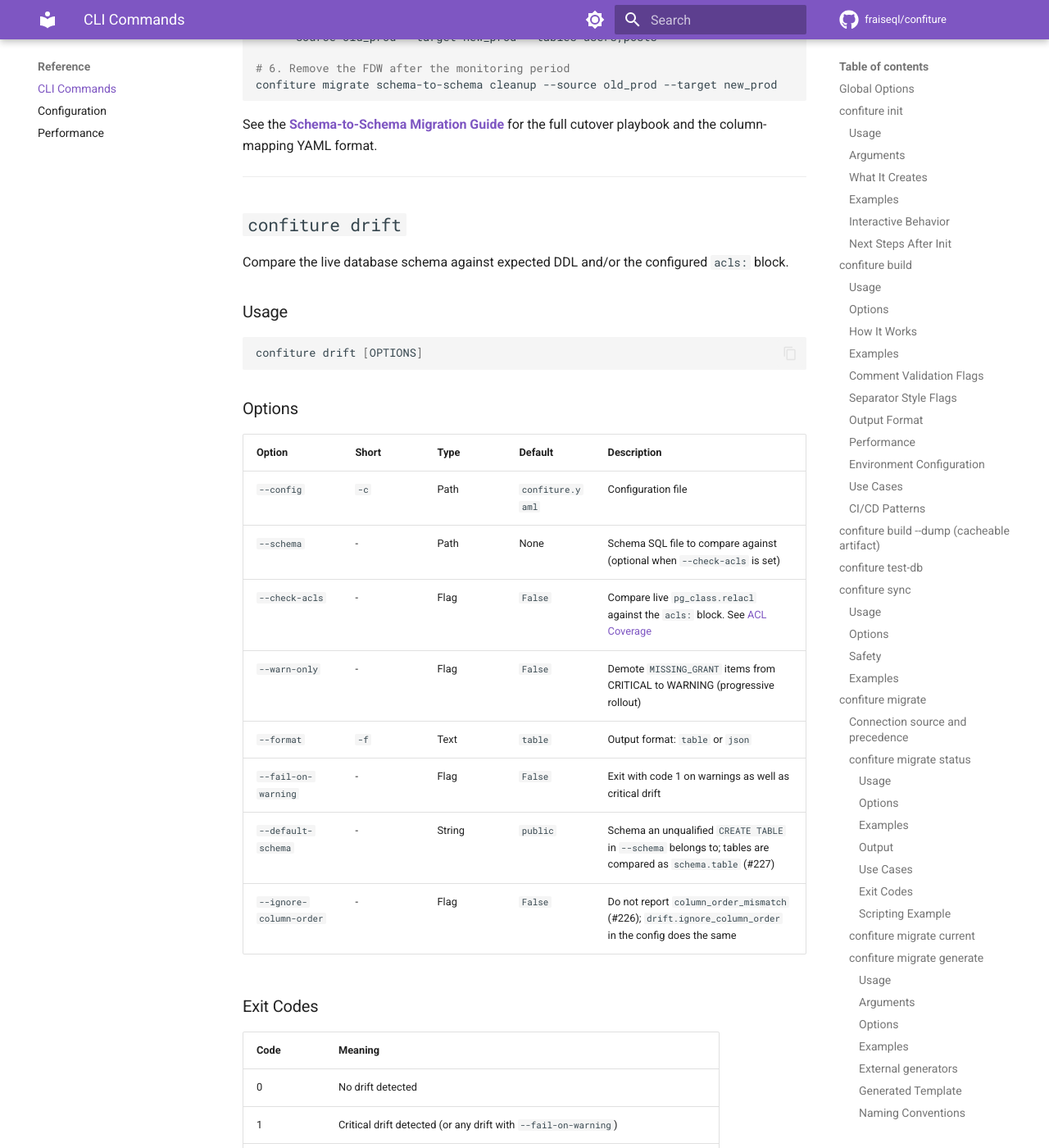
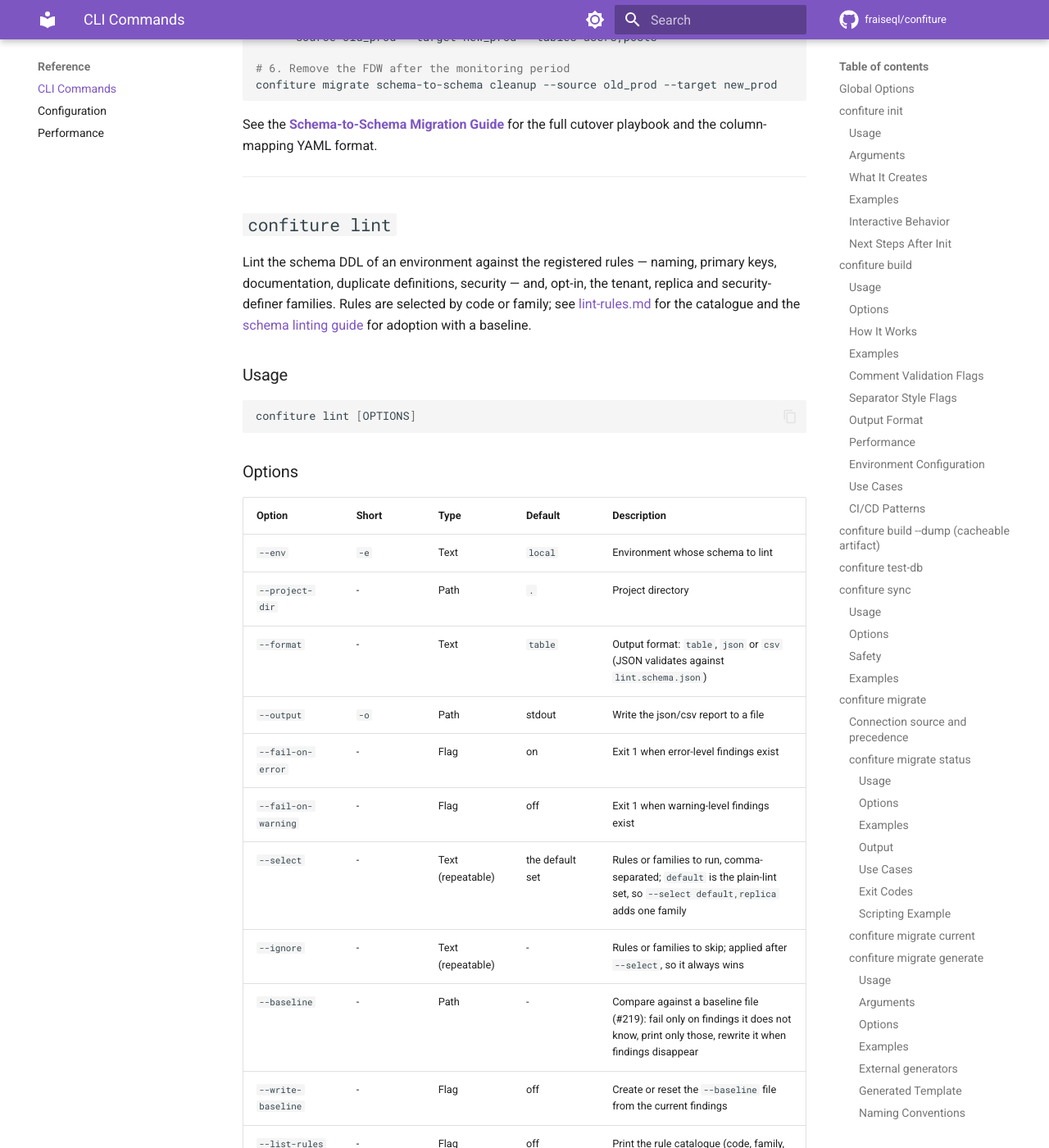
Before and after one commit to fraiseql/confiture, an MkDocs documentation site: the page built from docs/reference/cli.md, in a window 1280 px wide and 1400 px high, scrolled down 48932 px. Shown: the whole window at 82% size. Built offline with MkDocs 1.6.1 and Material for MkDocs 9.7.7, drawn with Linux system fonts in a browser that asks for light colours; comment, search, counter and statistics services are not loaded; the version menu is left out; some of the changed text lies outside the part shown.

Commit message:
docs(lint): the CLI reference gains a lint section; the JSON payload counts what it read
[Phase 07, Cycle 5: CLEANUP]

## Changes
- `lint --format json` reported `tables_checked: 0` and `columns_checked: 0`
  for every schema because the converter hard-coded them; the core report
  now carries what the inventory read and the payload says so
- `docs/reference/cli.md` had no `confiture lint` section at all; one is
  written with every flag, the exit codes and the baseline examples
- `tests/unit/linting/test_lint_report_counts.py` pins both

## Verification
✅ tests/unit -n auto: 7521 passed, 69 skipped
✅ tests/integration tests/e2e tests/contract: 685 passed, 21 skipped — serially and with -n 4
✅ tests/performance -m benchmark: 36 passed
✅ ruff check / ruff format --check / ty check clean

Co-Authored-By: Claude Fable 5.1 <noreply@anthropic.com>
Claude-Session: https://claude.ai/code/session_016R3jK5NAEwxwjL1ccAqE9L

````diff
--- a/docs/reference/cli.md
+++ b/docs/reference/cli.md
@@ -2091,6 +2091,58 @@ for the full cutover playbook and the column-mapping YAML format.
 
 ---
 
+## `confiture lint`
+
+Lint the schema DDL of an environment against the registered rules — naming,
+primary keys, documentation, duplicate definitions, security — and, opt-in,
+the tenant, replica and security-definer families. Rules are selected by code
+or family; see [lint-rules.md](lint-rules.md) for the catalogue and the
+[schema linting guide](../guides/schema-linting.md) for adoption with a baseline.
+
+### Usage
+
+```bash
+confiture lint [OPTIONS]
+```
+
+### Options
+
+| Option | Short | Type | Default | Description |
+|---|---|---|---|---|
+| `--env` | `-e` | Text | `local` | Environment whose schema to lint |
+| `--project-dir` | - | Path | `.` | Project directory |
+| `--format` | - | Text | `table` | Output format: `table`, `json` or `csv` (JSON validates against `lint.schema.json`) |
+| `--output` | `-o` | Path | stdout | Write the json/csv report to a file |
+| `--fail-on-error` | - | Flag | on | Exit 1 when error-level findings exist |
+| `--fail-on-warning` | - | Flag | off | Exit 1 when warning-level findings exist |
+| `--select` | - | Text (repeatable) | the default set | Rules or families to run, comma-separated; `default` is the plain-lint set, so `--select default,replica` adds one family |
+| `--ignore` | - | Text (repeatable) | - | Rules or families to skip; applied after `--select`, so it always wins |
+| `--baseline` | - | Path | - | Compare against a baseline file (#219): fail only on findings it does not know, print only those, rewrite it when findings disappear |
+| `--write-baseline` | - | Flag | off | Create or reset the `--baseline` file from the current findings |
+| `--list-rules` | - | Flag | off | Print the rule catalogue (code, family, severity, default/opt-in) and exit 0; honours `--format json` |
+| `--replica-safe` | - | Flag | off | Deprecated alias for `--select default,replica` |
+| `--migrations-dir` | - | Path | `db/migrations` | Migrations directory for `--replica-safe` |
+| `--check-tenant-isolation` | - | Flag | off | Deprecated alias for `--select default,tenant` |
+| `--check-security-definer` | - | Flag | off | Deprecated alias for `--select default,security-definer` |
+
+### Exit Codes
+
+| Code | Meaning |
+|------|---------|
+| 0 | No failing finding (info never fails; warnings only with `--fail-on-warning`); with `--baseline`, nothing new |
+| 1 | Findings at a failing severity — or, with `--baseline`, any finding the file does not know |
+| 2 | Usage error (`--write-baseline` without `--baseline`) |
+| 5 | Configuration error: unknown rule or family, missing or malformed baseline file (`CONFIG_012`) |
+
+### Examples
+
+```bash
+confiture lint --env production --format json
+confiture lint --select doc,build --ignore doc_002
+confiture lint --baseline .confiture-lint-baseline.json --write-baseline   # once
+confiture lint --baseline .confiture-lint-baseline.json                    # every run
+```
+
 ## `confiture drift`
 
 Compare the live database schema against expected DDL and/or the configured `acls:` block.
````
Also changed, not shown: 3 other files.
